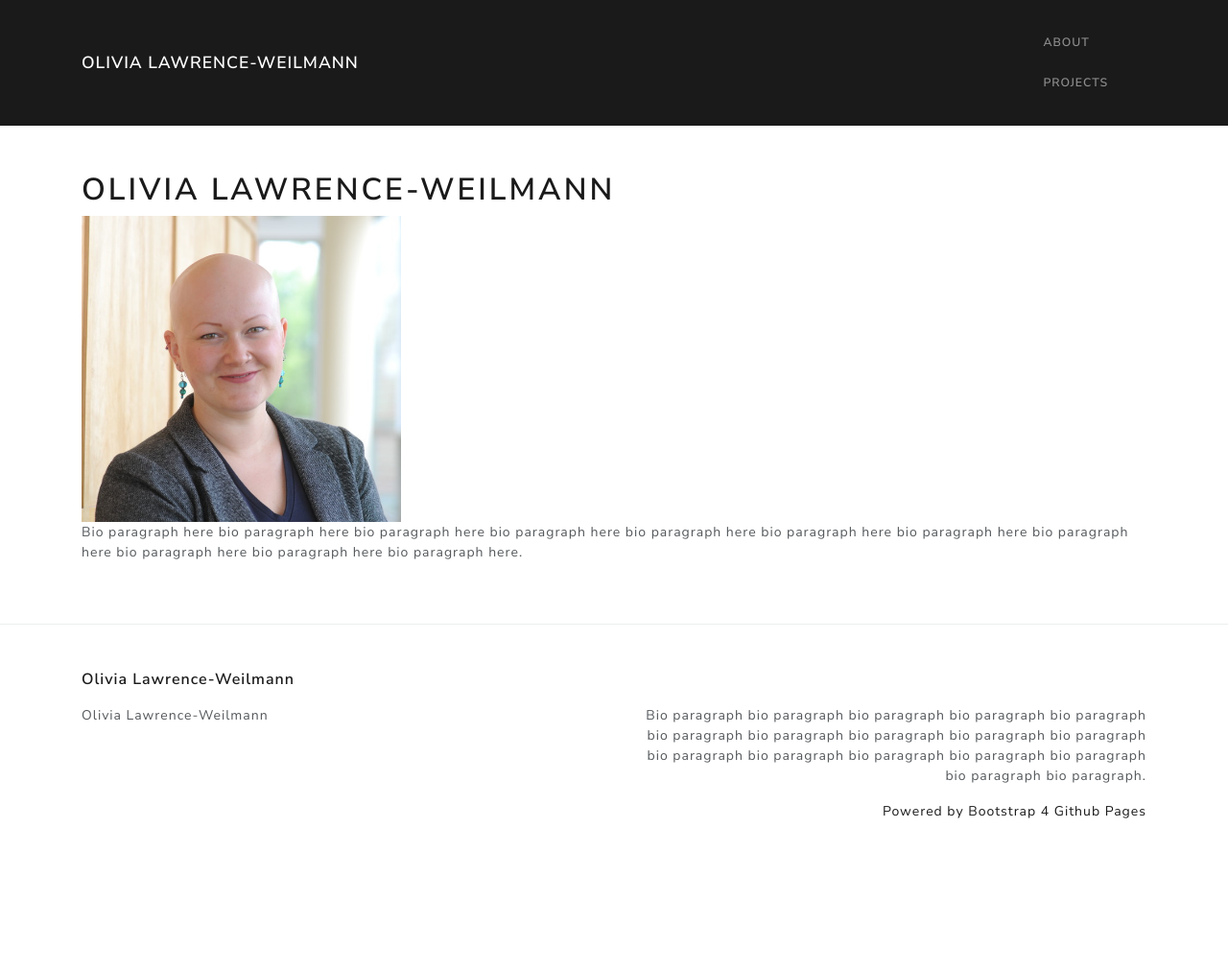
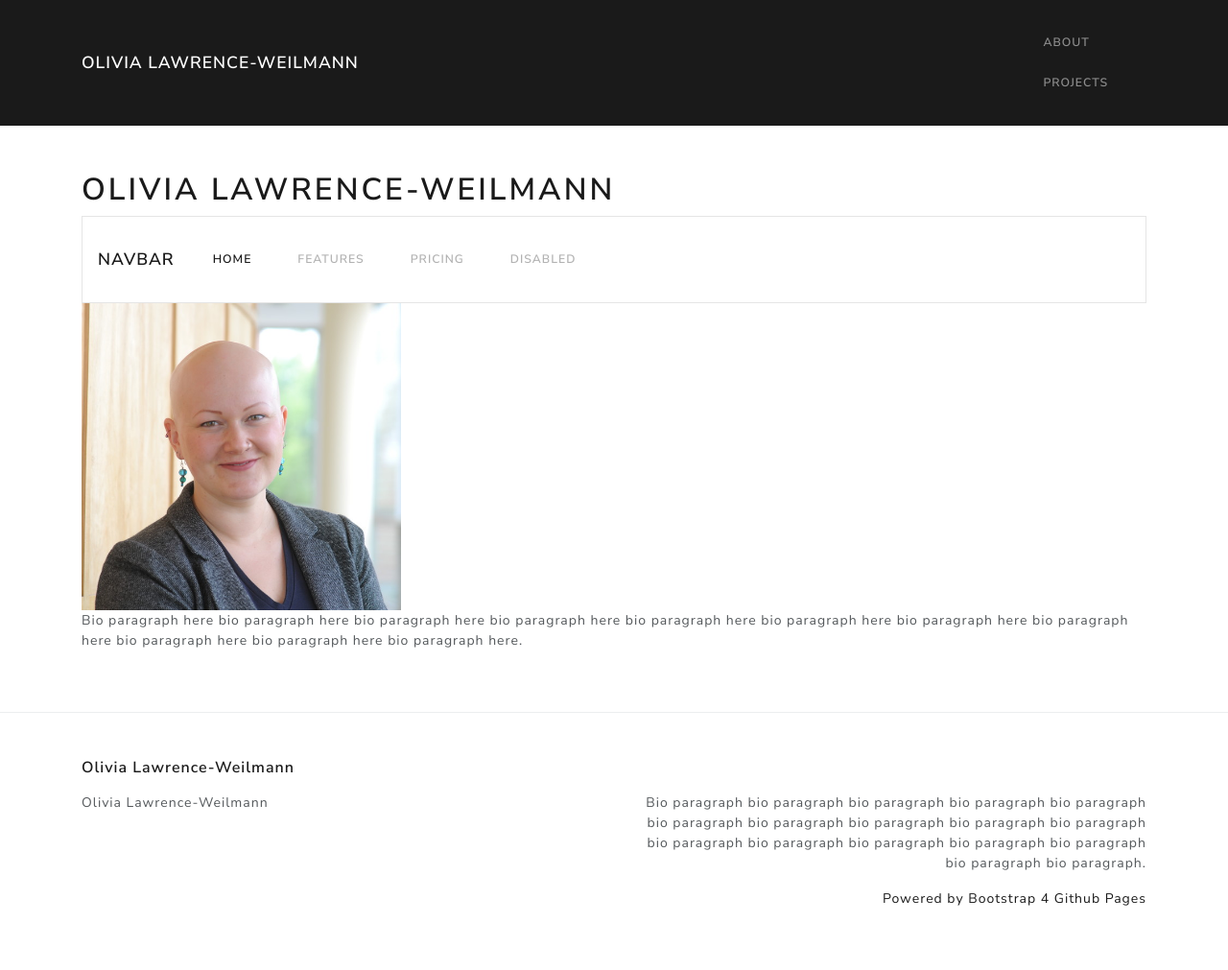
Before and after one commit to olivialw/olivialw.github.io, a Jekyll site: the page built from index.html, in a window 1280 px wide. Shown: the whole page at 96% size. Built offline with Jekyll 4.4.1, drawn with Linux system fonts in a browser that asks for light colours; before the commit the page ends 920 px from its top, so only the background shows below that.

Commit message:
Update index.html

```diff
--- a/index.html
+++ b/index.html
@@ -9,6 +9,30 @@
 	<title>Olivia Lawrence-Weilmann</title>
 </head>
 <body>
+	<nav class="navbar navbar-expand-lg navbar-light bg-light">
+  <a class="navbar-brand" href="#">Navbar</a>
+  <button class="navbar-toggler" type="button" data-toggle="collapse" data-target="#navbarNav" aria-controls="navbarNav" aria-expanded="false" aria-label="Toggle navigation">
+    <span class="navbar-toggler-icon"></span>
+  </button>
+  <div class="collapse navbar-collapse" id="navbarNav">
+    <ul class="navbar-nav">
+      <li class="nav-item active">
+        <a class="nav-link" href="#">Home <span class="sr-only">(current)</span></a>
+      </li>
+      <li class="nav-item">
+        <a class="nav-link" href="#">Features</a>
+      </li>
+      <li class="nav-item">
+        <a class="nav-link" href="#">Pricing</a>
+      </li>
+      <li class="nav-item">
+        <a class="nav-link disabled" href="#" tabindex="-1" aria-disabled="true">Disabled</a>
+      </li>
+    </ul>
+  </div>
+</nav>
+
+
   <img src="/images/OLW_headshot.png?raw=true" class="img-fluid" alt="Olivia headshot" width = 30%>
   <p>Bio paragraph here bio paragraph here bio paragraph here bio paragraph here bio paragraph here bio paragraph here bio paragraph here bio paragraph here bio paragraph here bio paragraph here bio paragraph here.</p>
 
```
